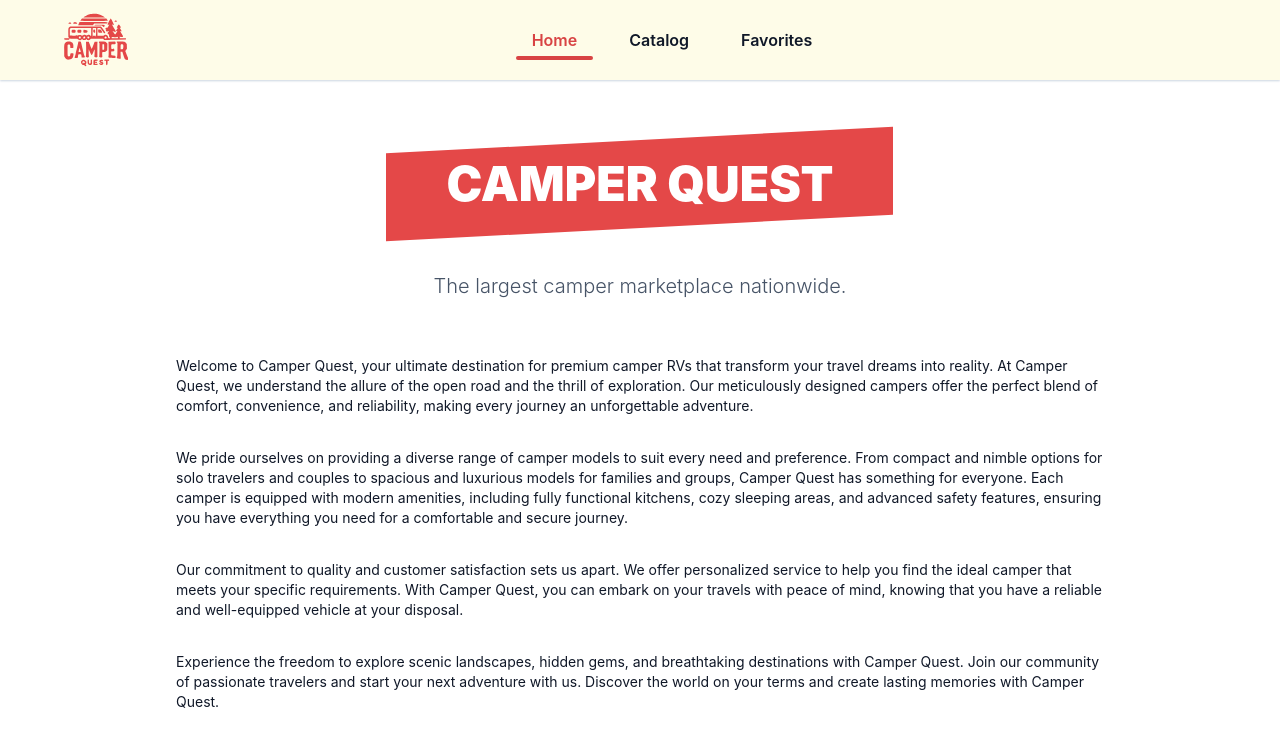
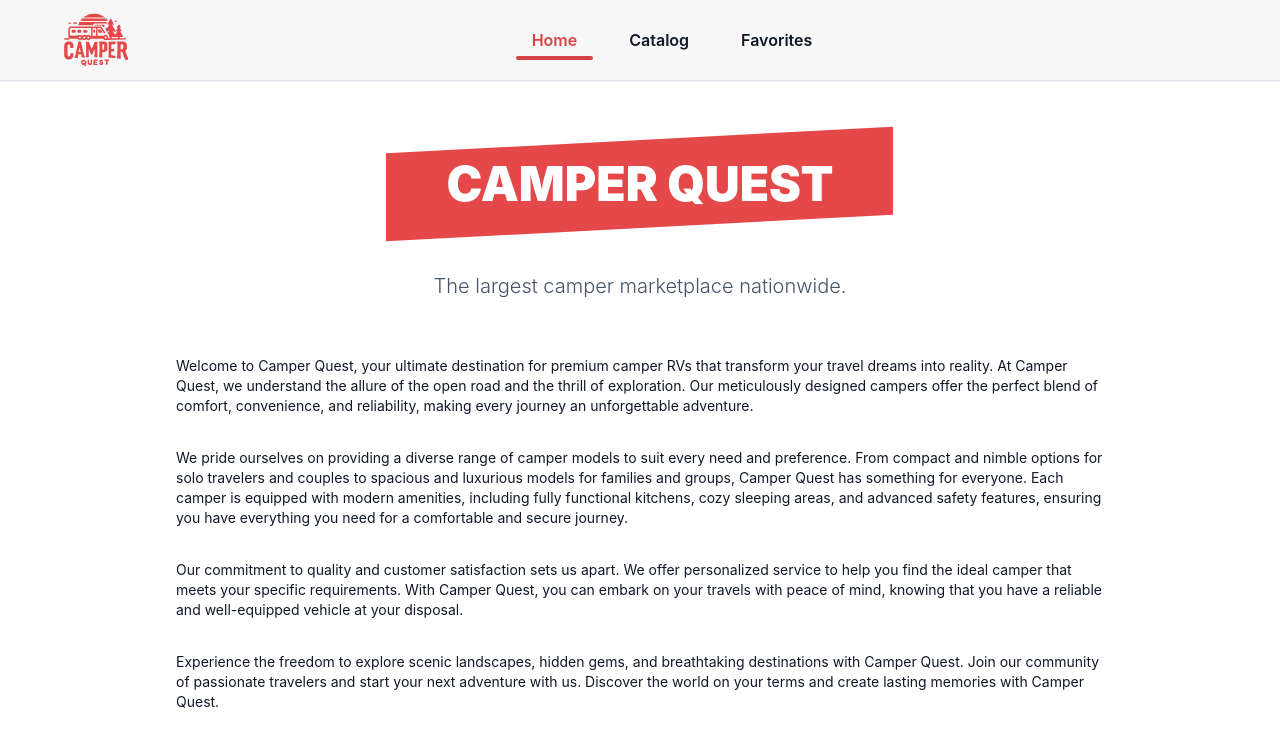
Before and after one commit to yarqui/camper-sales, a React (Vite) app: page / in a window 1280 px wide. Shown: the top 746 px of the page. Built offline with nearby package versions, Linux system fonts and the light colour scheme; what notiflix would draw is missing.

Commit message:
edit header color

```diff
--- a/src/layouts/HeaderLayout/HeaderLayout.jsx
+++ b/src/layouts/HeaderLayout/HeaderLayout.jsx
@@ -15,7 +15,7 @@ const HeaderLayout = () => {
 
   return (
     <div className=" ml-auto mr-auto ">
-      <header className="w-screen bg-yellow-50 px-16 py-2 shadow-sm shadow-slate-300">
+      <header className="w-screen bg-almostWhiteColor px-16 py-2 shadow-sm shadow-slate-300">
         <div className="flex items-center">
           {/* Logo */}
           <div
```
